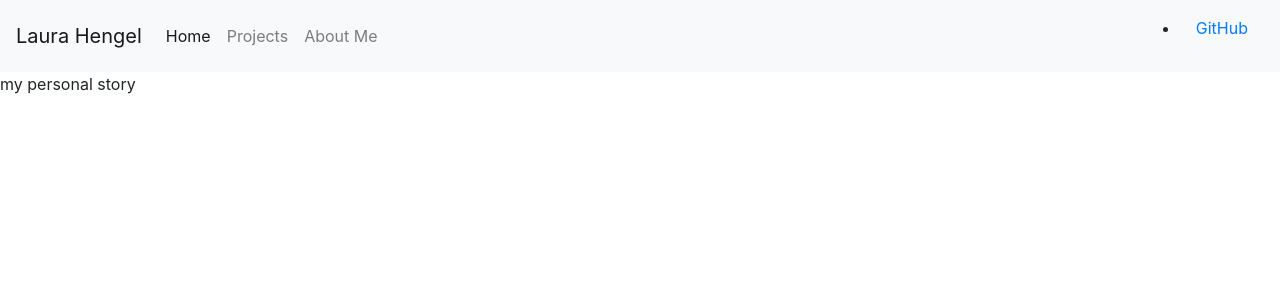
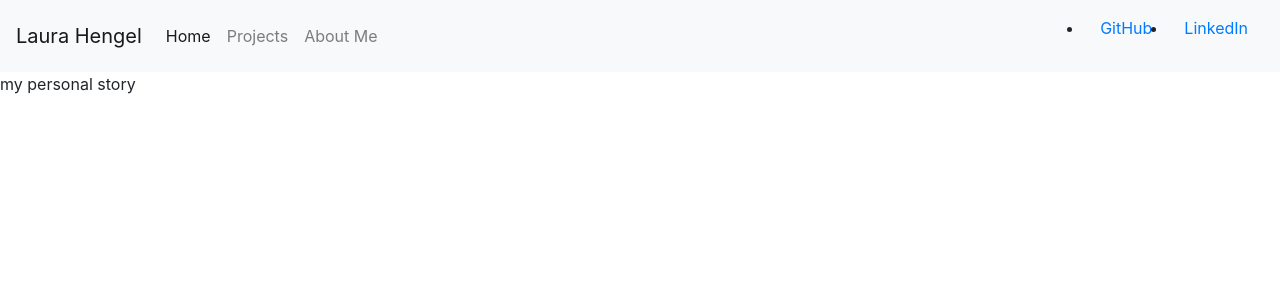
Before and after one commit to hengelaura/Portfolio, a Flask app: page /about in a window 1280 px wide. Shown: the top 300 px of the page. Run offline with Flask 2, Linux system fonts and the light colour scheme; some libraries are stand-ins or nearby versions.

Commit message:
add linkedin profile link

```diff
--- a/templates/index.html
+++ b/templates/index.html
@@ -25,6 +25,9 @@
                     <li class="nav-item active">
                         <a class="nav-link" href="https://github.com/hengelaura">GitHub</a>
                     </li>
+                    <li class="nav-item active">
+                        <a class="nav-link" href="https://www.linkedin.com/in/laura-hengel/">LinkedIn</a>
+                    </li>
                 </ul>
             </div>
           </nav>
```
